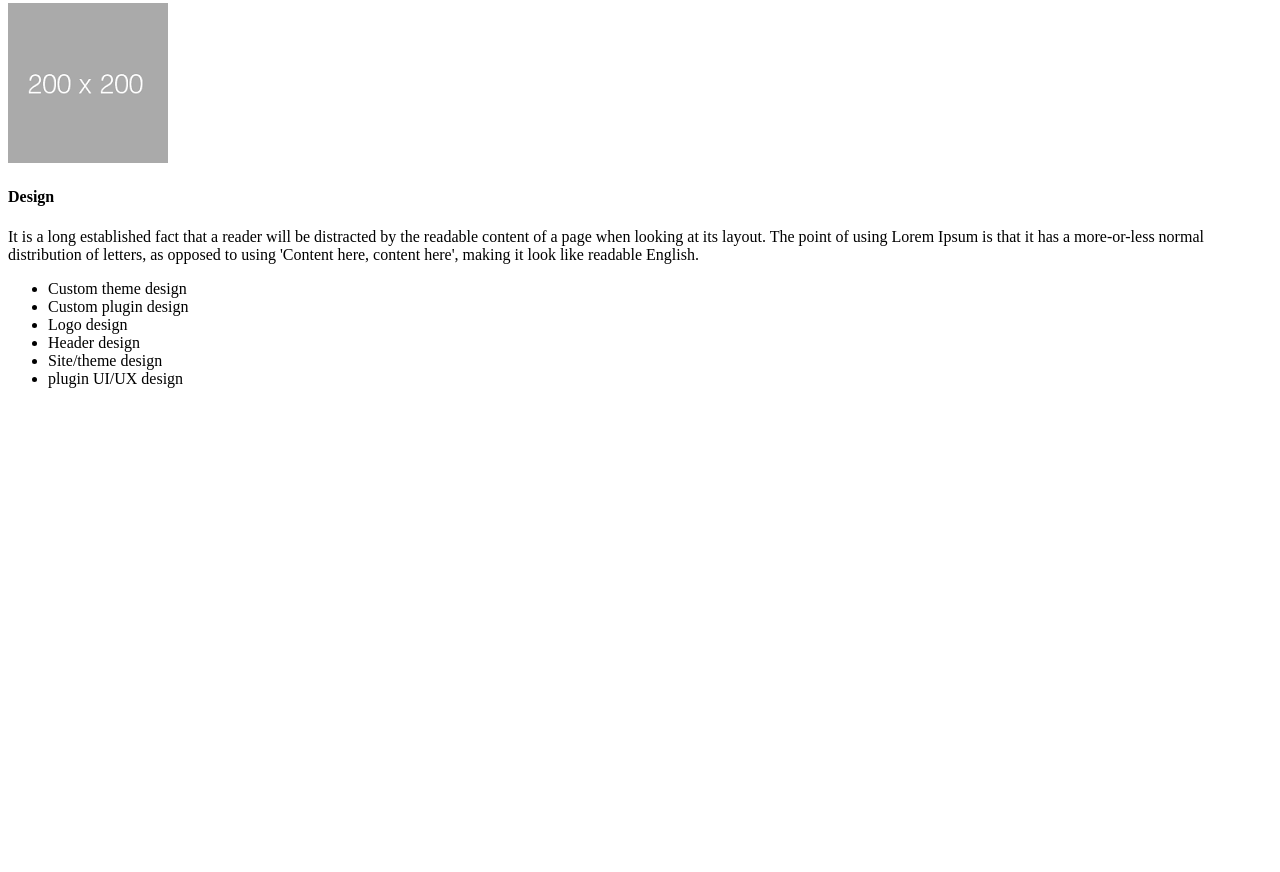
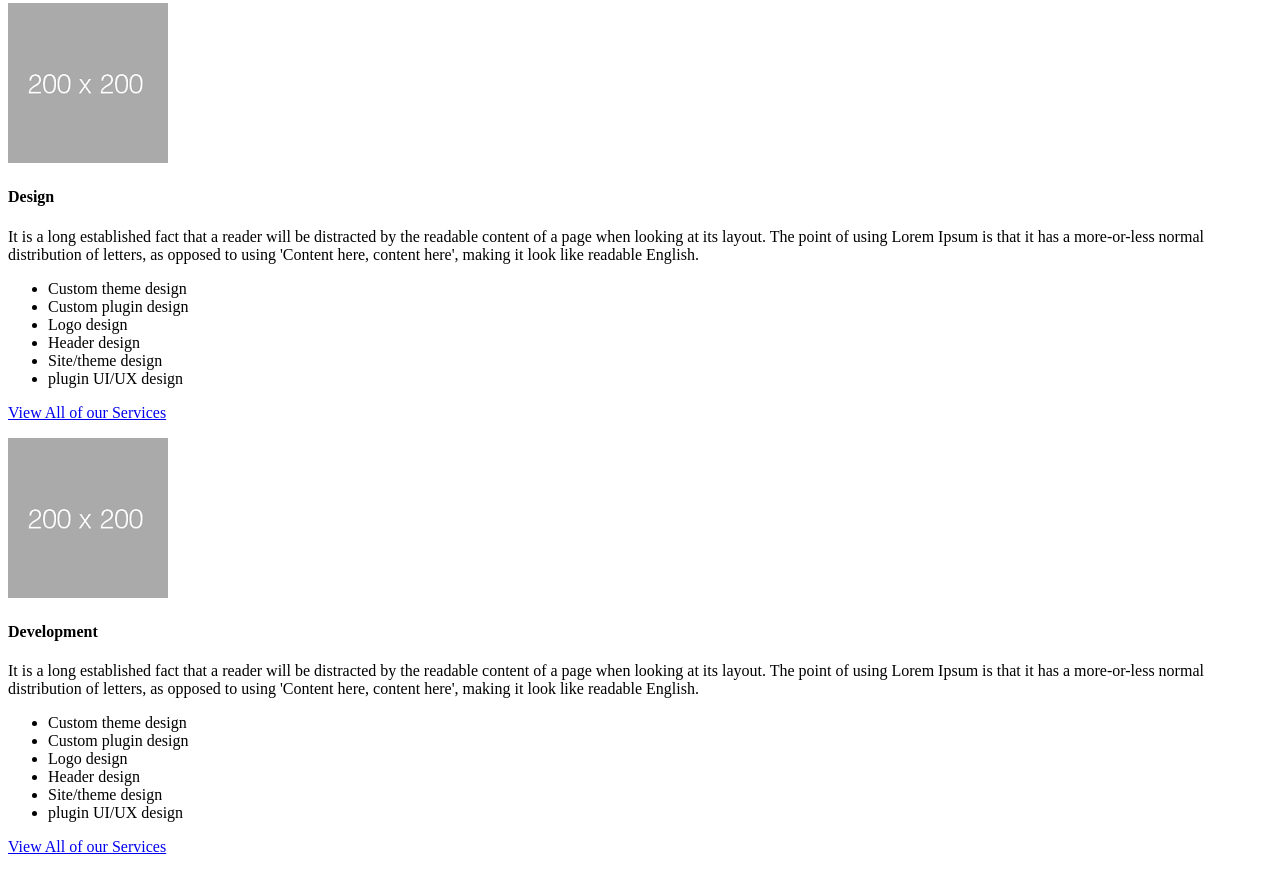
Before and after one commit to sjayshreeprdxn/container-wrapper, a plain HTML site: page index.html in a window 1280 px wide. Shown: the part 827-1699 px from the top of the page. Before the commit the page ends 1231 px from the top, so only its background shows below. Drawn offline with Linux system fonts and the light colour scheme.

Commit message:
development structure created

```diff
--- a/index.html
+++ b/index.html
@@ -95,11 +95,14 @@
 						</p>
 					</div>
 <!-- Services-head End Here -->
-				</div>
 <!-- Services-info Start Here -->
 				<div class="services-info">
-					<div class="design">
-						<img src="asset/images/index1.png" alt="Design.png">
+<!-- Wrapper Start Here -->
+					<div class="wrapper">
+<!-- Design Start Here -->
+						<div class="design">
+							<img src="asset/images/index1.png" alt="Design.png">
+<!-- Design-info Start Here -->
 						<div class="design-info">
 							<h4>Design</h4>
 							<p>It is a long established fact that a reader will be distracted by the readable content of a page when looking at its layout. The point of using Lorem Ipsum is that it has a more-or-less normal distribution of letters, as opposed to using 'Content here, content here', making it look like readable English.</p>
@@ -111,8 +114,46 @@
 								<li>Site/theme design</li>
 								<li>plugin UI/UX design</li>
 							</ul>
+							<a href="#FIXME">
+								<p>
+									View All of our Services
+								</p>
+							</a>
 						</div>
+<!-- Design-info End Here -->
 					</div>
+<!-- Design End Here -->
+					</div>
+<!-- Wrapper End Here -->
+<!-- Wrapper Start Here -->
+					<div class="wrapper">
+<!-- Development Start Here -->
+						<div class="development">
+							<img src="asset/images/index1.png" alt="Development.png">
+<!-- Development-info Start Here -->
+						<div class="development-info">
+							<h4>Development</h4>
+							<p>It is a long established fact that a reader will be distracted by the readable content of a page when looking at its layout. The point of using Lorem Ipsum is that it has a more-or-less normal distribution of letters, as opposed to using 'Content here, content here', making it look like readable English.</p>
+							<ul>
+								<li>Custom theme design</li>
+								<li>Custom plugin design</li>
+								<li>Logo design</li>
+								<li>Header design</li>
+								<li>Site/theme design</li>
+								<li>plugin UI/UX design</li>
+							</ul>
+							<a href="#FIXME">
+								<p>
+									View All of our Services
+								</p>
+							</a>
+						</div>
+<!-- Development-info End Here -->
+					</div>
+<!-- Developement End Here -->
+					</div>
+<!-- Wrapper End Here -->
+
 				</div>
 <!-- Services-info End Here -->
 				</div>
@@ -120,6 +161,7 @@
 			</div>
 <!-- Wrapper End Here -->
 		</section>
+<!-- Section End Here -->
 	</main>
 <!-- Main End Here -->
 	</div>
```
